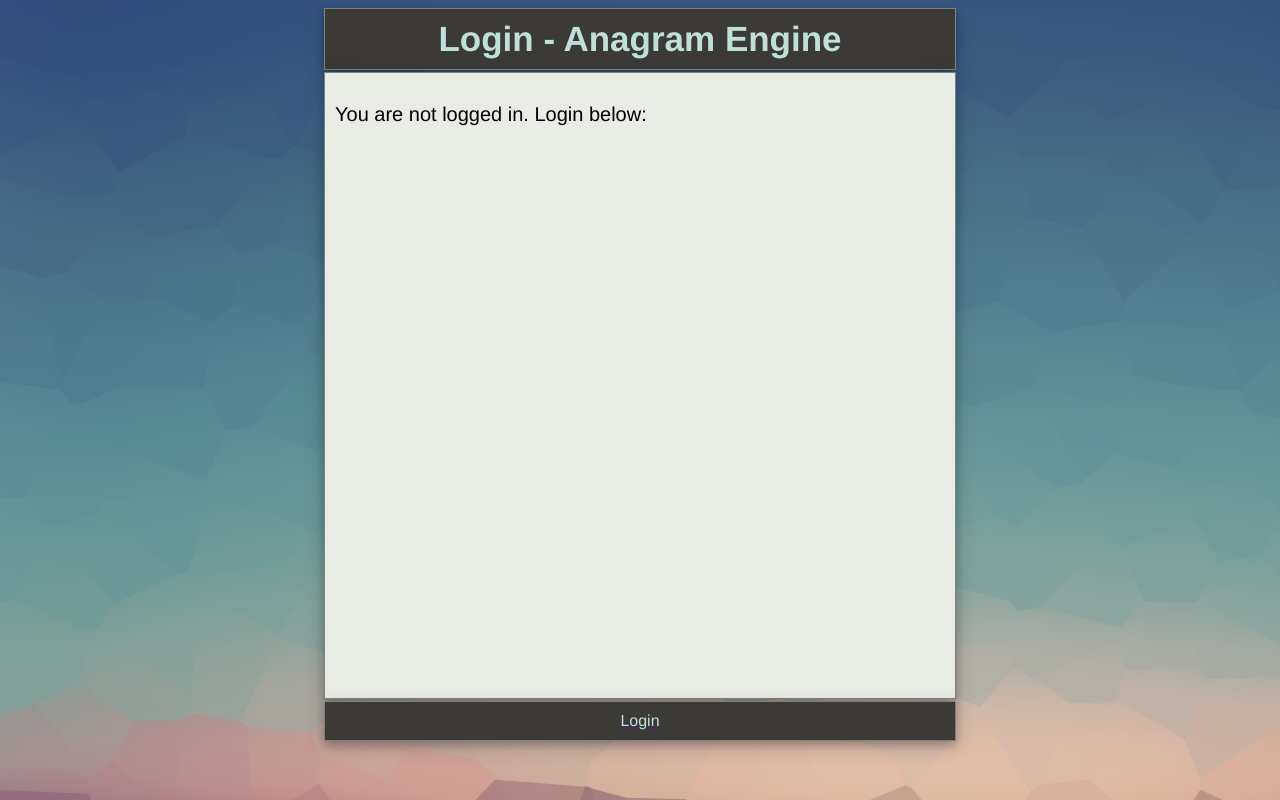
After one commit to kim-marcel/anagram_engine, a Python web app: template templates/login.html in a window 1280 px wide. The commit adds this page. Run offline with Jinja, Linux system fonts and the light colour scheme; the template is opened without the code that fills it, so the values that code supplies are empty.

Commit message:
refactoring & add adding stylesheets

```diff
--- a/stylesheets/styles.css
+++ b/stylesheets/styles.css
@@ -1,4 +1,100 @@
+* {
+    box-sizing: border-box
+}
+
 body {
-  background-color: lightgrey;
-  font-family: 'Calibri'
+  background-image: url("/../images/40822.png");
+  font-family: 'Helvetica Neue'
 }
+
+.header {
+  background-color: #3b3a36;
+  text-align: center;
+  font-size: 35px;
+  font-weight: bolder;
+  color: #c0dfd9;
+  margin: auto;
+  width: 50%;
+  border: 0.5px solid grey;
+  padding: 10px;
+  box-shadow: 0 4px 8px 0 rgba(0, 0, 0, 0.2), 0 6px 20px 0 rgba(0, 0, 0, 0.19);
+}
+
+.content {
+  font-size: 20px;
+  background-color: #e9ece5;
+  margin: auto;
+  margin-top: 2px;
+  margin-bottom: 2px;
+  width: 50%;
+  border: 0.5px solid grey;
+  padding: 10px;
+  min-height: 80%;
+  box-shadow: 0 4px 8px 0 rgba(0, 0, 0, 0.2), 0 6px 20px 0 rgba(0, 0, 0, 0.19);
+}
+
+.footer {
+  color: #c0dfd9;
+  font-size: 16px;
+  text-align: center;
+  background-color: #3b3a36;
+  margin: auto;
+  width: 50%;
+  border: 0.5px solid grey;
+  padding: 10px;
+  box-shadow: 0 4px 8px 0 rgba(0, 0, 0, 0.2), 0 6px 20px 0 rgba(0, 0, 0, 0.19);
+}
+
+.button_half {
+  background-color: #c0dfd9;
+  border: none;
+  color: white;
+  padding: 15px 32px;
+  text-align: center;
+  text-decoration: none;
+  display: inline-block;
+  font-size: 16px;
+  width: 49%;
+}
+
+.button_full {
+  background-color: #c0dfd9;
+  border: none;
+  color: white;
+  padding: 15px 32px;
+  text-align: center;
+  text-decoration: none;
+  display: inline-block;
+  font-size: 16px;
+  width: 100%;
+}
+
+.text_input {
+  width: 100%;
+  padding: 12px 20px;
+  margin: 8px 0;
+  box-sizing: border-box;
+}
+
+.number_input {
+  width: 30%;
+  padding: 12px 20px;
+  margin: 8px 0;
+  box-sizing: border-box;
+}
+
+#buton_back {
+  background-color: #bbb;
+   display: block;
+   margin: 10px 0;
+   padding: 10px;
+   width: 100%;
+}
+
+#span {
+  width:100%;
+  height:100%;
+  top:0;
+  left: 0;
+  z-index: 1;
+}
--- /dev/null
+++ b/templates/login.html
@@ -0,0 +1,23 @@
+<html>
+
+  <head>
+    <meta charset="utf-8"/>
+    <title>Login - Anagram Engine</title>
+    <link type="text/css" rel="stylesheet" href="/stylesheets/styles.css"/>
+  </head>
+
+  <body>
+    <div class="header">
+      Login - Anagram Engine
+    </div>
+    <div class="content">
+      <p>You are not logged in. Login below:</p>
+    </div>
+    <a href="{{ url }}">
+      <div class="footer">
+        Login
+      </div>
+    </a>
+  </body>
+
+</html>
```
Also changed, not shown: app.yaml (+5 -2 lines), main.py (+8 -19 lines), renderer.py (+10 -2 lines), templates/main.html (+23 -16 lines), templates/searchResult.html (+14 -7 lines), utilities.py (+11 -1 lines), images/40822.png (added).
